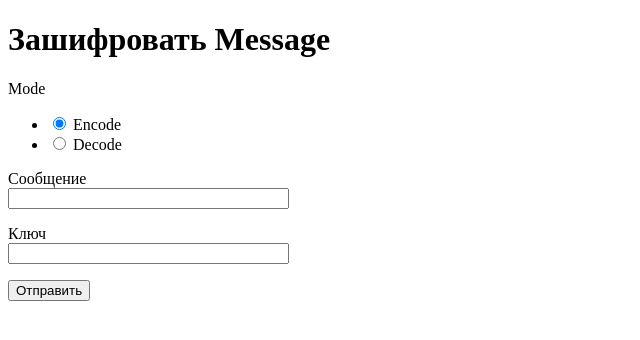
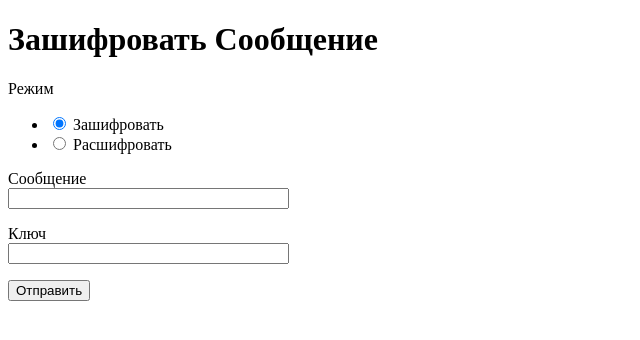
Before and after one commit to HTR11A/WebServer-API, a Flask app: page / in a window 1280 px wide. Shown: the top 340 px of the page, without its empty margins (0-640 px from the left). Run offline with Flask 3, Linux system fonts and the light colour scheme.

Commit message:
Исправлены ошибки

```diff
--- a/app.py
+++ b/app.py
@@ -5,10 +5,12 @@ from wtforms.validators import DataRequired
 import string
 
 app = Flask(__name__)
+app.config['SECRET_KEY'] = 'key'
 
 
 class MessageForm(FlaskForm):
-    mode = RadioField('Mode', choices=[('encode', 'Encode'), ('decode', 'Decode')], default='encode')
+    mode = RadioField('Режим', choices=[('encode', 'Зашифровать'), ('decode', 'Расшифровать')],
+                      default='encode')
     message = StringField('Сообщение', validators=[DataRequired()])
     key = StringField('Ключ')
     submit = SubmitField('Отправить')
--- a/templates/index.html
+++ b/templates/index.html
@@ -4,7 +4,7 @@
     <title>Шифратор сообщений</title>
 </head>
 <body>
-    <h1>{{ 'Зашифровать' if form.mode.data == 'encode' else 'Расшифровать' }} Message</h1>
+    <h1>{{ 'Зашифровать' if form.mode.data == 'encode' else 'Расшифровать' }} Сообщение</h1>
     <form method="POST">
         {{ form.hidden_tag() }}
         <p>
```
